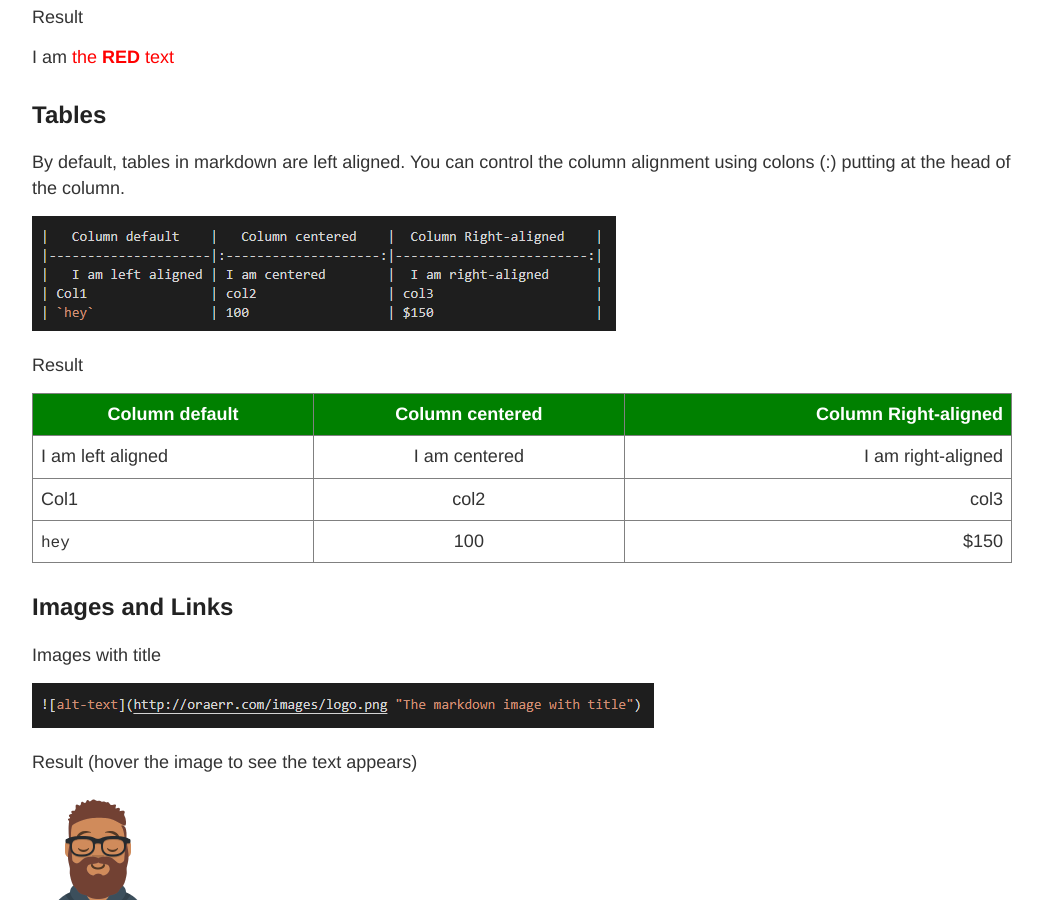
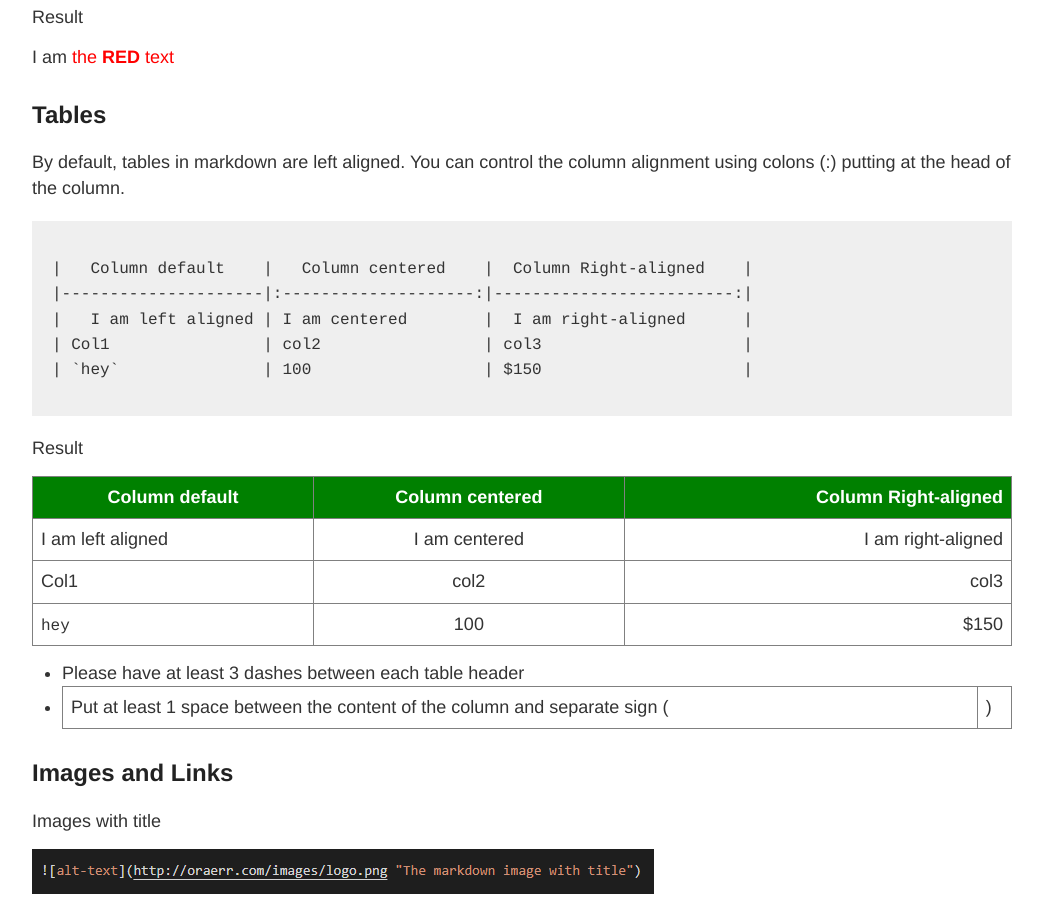
Before and after one commit to loitd/loitd.github.io, a Jekyll site: the page built from _cheatsheets/2020-12-03-markdown-cheatsheet.md, in a window 1280 px wide and 900 px high, scrolled down 2851 px. Shown: the whole window, without its empty margins (118-1161 px from the left). Built offline with Jekyll 4.4.1, drawn with Linux system fonts in a browser that asks for light colours.

Commit message:
updated-by-loitd

````diff
--- a/_cheatsheets/2020-12-03-markdown-cheatsheet.md
+++ b/_cheatsheets/2020-12-03-markdown-cheatsheet.md
@@ -94,7 +94,13 @@ I am <span style="color:red"> the **RED** text</span>
 ## Tables {#Tables}
 By default, tables in markdown are left aligned. You can control the column alignment using colons (:) putting at the head of the column.
 
-![Markdown Tables]({{ site.baseurl }}/images/20201207/markdown-tables.png)
+```
+|   Column default    |   Column centered    |  Column Right-aligned    |
+|---------------------|:--------------------:|-------------------------:|
+|   I am left aligned | I am centered        |  I am right-aligned      |
+| Col1                | col2                 | col3                     |
+| `hey`               | 100                  | $150                     |
+```
 
 Result
 
@@ -103,6 +109,9 @@ Result
 |   I am left aligned | I am centered        |  I am right-aligned      |
 | Col1                | col2                 | col3                     |
 | `hey`               | 100                  | $150                     |
+
+* Please have at least 3 dashes between each table header
+* Put at least 1 space between the content of the column and separate sign (|)
 
 ## Images and Links {#ImagesLinks}
 
````
